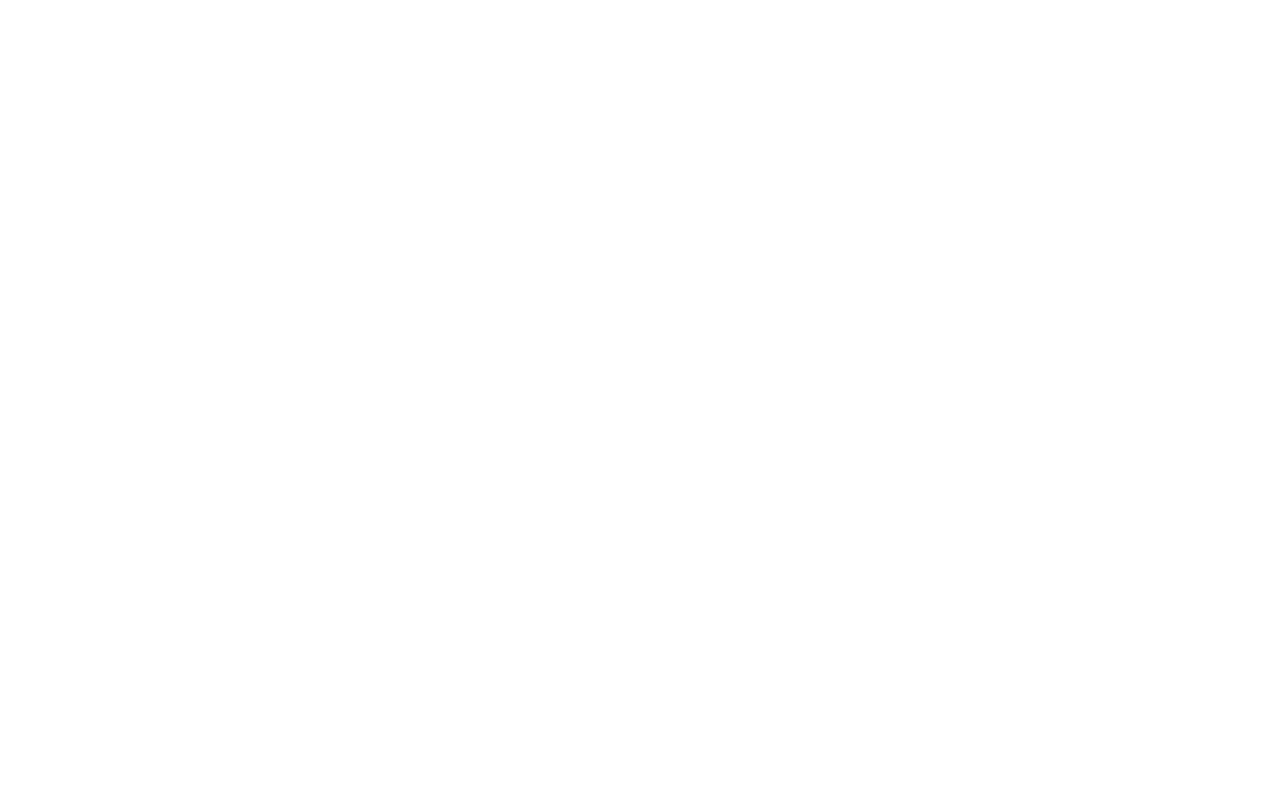
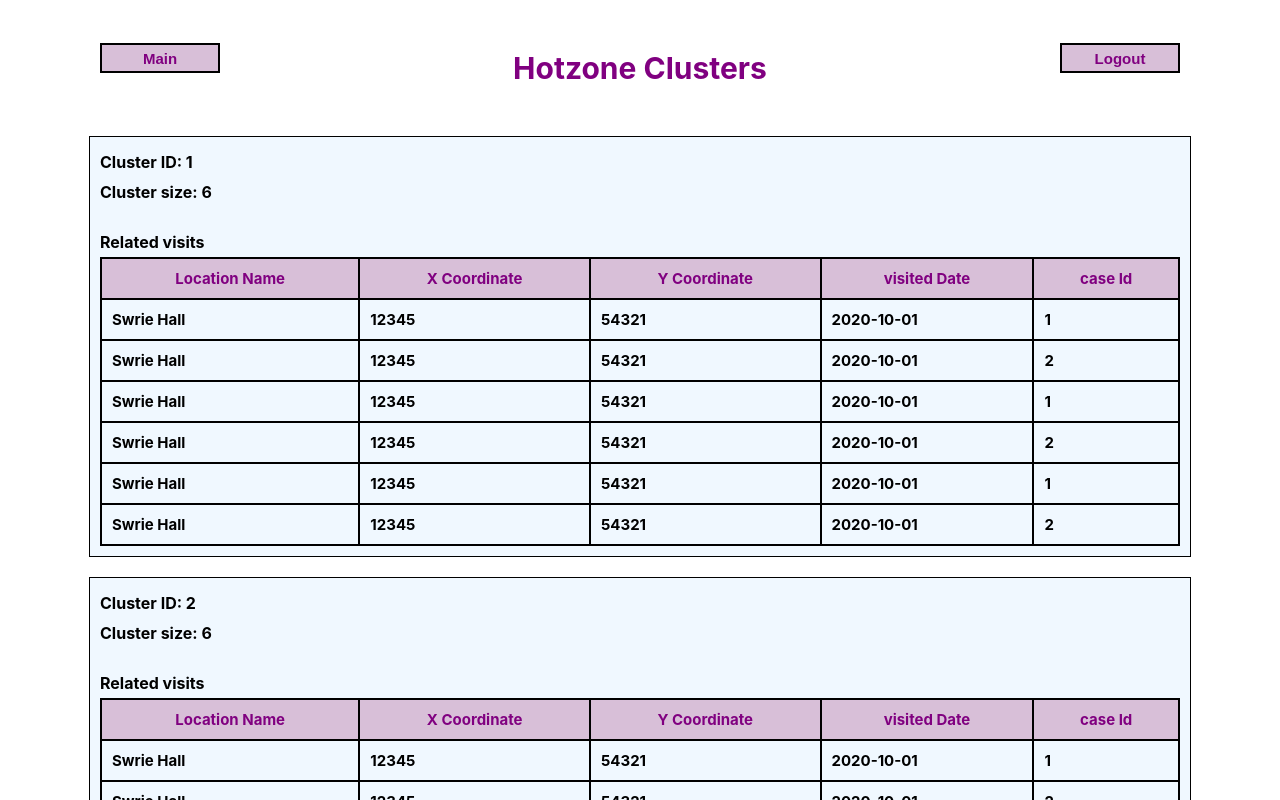
Before and after one commit to kau96kim/hotzone_front, a React (Create React App) app: page /cluster in a window 1280 px wide. Shown: the top 800 px of the page. Built offline with nearby package versions, Linux system fonts and the light colour scheme.

Commit message:
cluster page UI done

```diff
--- a/src/App.js
+++ b/src/App.js
@@ -1,14 +1,15 @@
 import React from "react";
-import { BrowserRouter as Router, Route } from "react-router-dom";
-import { Main, Case, Login } from "./components";
+import {BrowserRouter as Router, Route} from "react-router-dom";
+import {Case, Cluster, Login, Main} from "./components";
 import "./App.css";
 
 function App() {
   return (
     <Router>
-      <Route exact path="/" component={Main} />
-      <Route exact path="/login" component={Login} />
-      <Route path="/case/:caseId" component={Case} />
+      <Route exact path="/" component={Main}/>
+      <Route exact path="/login" component={Login}/>
+      <Route path="/case/:caseId" component={Case}/>
+      <Route exact path="/cluster" component={Cluster}/>
     </Router>
   );
 }
--- /dev/null
+++ b/src/common/ClusterInfo.js
@@ -0,0 +1,87 @@
+import React from "react";
+import styled from "styled-components";
+
+const ClusterWrapper = styled.div`
+  border-style: solid;
+  border-width: 1px;
+  display: flex;
+  flex-direction: column;
+  align-items: flex-start;
+  padding: 10px;
+  margin-bottom: 20px;
+  max-width: 1080px;
+  width: 100%;
+  background-color: aliceblue;
+  font-size: 1rem;
+  font-weight: bold;
+`;
+
+const ValueDisplay = styled.div`
+  margin: 5px 0;
+`;
+
+const Table = styled.table`
+  font-size: 15px;
+  border-collapse: collapse;
+  margin-left:auto;
+  margin-right:auto;
+  width: 100%;
+`;
+const Th = styled.th`
+  border: 2px solid black;
+  background-color: thistle;
+  color: purple;
+  font-weight: bold;
+  padding: 10px;
+`;
+const Td = styled.td`
+  border: 2px solid black;
+  padding: 10px;
+`;
+const Tr = styled.tr`
+  cursor: pointer;
+  :hover {
+      color: plum;
+  }
+`;
+
+const ClusterInfo = (props) => {
+  return (
+    <ClusterWrapper>
+      <ValueDisplay>
+        Cluster ID: {props.clusterId}
+      </ValueDisplay>
+      <ValueDisplay>
+        Cluster size: {props.clusterSize}
+      </ValueDisplay>
+      <br/>
+
+      <ValueDisplay>Related visits</ValueDisplay>
+
+      <Table>
+        <thead>
+        <tr>
+          <Th>Location Name</Th>
+          <Th>X Coordinate</Th>
+          <Th>Y Coordinate</Th>
+          <Th>visited Date</Th>
+          <Th>case Id</Th>
+        </tr>
+        </thead>
+        <tbody>
+        {props?.locations?.map((item, index) => (
+          <Tr key={index}>
+            <Td>{item.locationName}</Td>
+            <Td>{item.X}</Td>
+            <Td>{item.Y}</Td>
+            <Td>{item.visitedDate}</Td>
+            <Td>{item.caseId}</Td>
+          </Tr>))}
+        </tbody>
+      </Table>
+    </ClusterWrapper>
+
+  )
+}
+
+export default ClusterInfo;
--- /dev/null
+++ b/src/components/Cluster.js
@@ -0,0 +1,124 @@
+import React, {useState} from "react";
+import styled from "styled-components";
+import axios from "axios";
+import {useHistory} from "react-router-dom";
+import ClusterInfo from "../common/ClusterInfo";
+
+const MainWrapper = styled.div`
+  display: flex;
+  flex-direction: column;
+  align-items: center;
+`;
+
+const HeaderWrapper = styled.div`
+  max-width: 1080px;
+  width: 100%;
+  display: flex;
+  justify-content: space-between;
+  align-items: center;
+`;
+
+const Button = styled.button`
+  width: 120px;
+  height: 30px;
+  font-size: 15px;
+  font-weight: bold;
+  background-color: thistle;
+  border: 2px solid black;
+  color: purple;
+  margin-bottom: 20px;
+`;
+
+const Title = styled.div`
+  font-size: 30px;
+  font-weight: bold;
+  color: purple;
+  margin: 50px;
+`;
+
+
+
+const dummyData = [
+  {
+    locationName: "Swrie Hall",
+    X: 12345,
+    Y: 54321,
+    visitedDate: "2020-10-01",
+    caseId: 1
+  },
+  {
+    locationName: "Swrie Hall",
+    X: 12345,
+    Y: 54321,
+    visitedDate: "2020-10-01",
+    caseId: 2
+  },
+  {
+    locationName: "Swrie Hall",
+    X: 12345,
+    Y: 54321,
+    visitedDate: "2020-10-01",
+    caseId: 1
+  },
+  {
+    locationName: "Swrie Hall",
+    X: 12345,
+    Y: 54321,
+    visitedDate: "2020-10-01",
+    caseId: 2
+  },
+  {
+    locationName: "Swrie Hall",
+    X: 12345,
+    Y: 54321,
+    visitedDate: "2020-10-01",
+    caseId: 1
+  },
+  {
+    locationName: "Swrie Hall",
+    X: 12345,
+    Y: 54321,
+    visitedDate: "2020-10-01",
+    caseId: 2
+  },
+]
+
+const Cluster = () => {
+  const [clusters, setClusters] = useState(null);
+  const history = useHistory();
+
+  const goToMain = () => {
+    history.push("/");
+  };
+
+  const logout = () => {
+    console.log(localStorage.getItem("Authorization"));
+    axios
+      .post(`${process.env.REACT_APP_BACKEND_HOST}/staff/logout`, null, {
+        headers: {"Authorization": "Token " + localStorage.getItem("Authorization")}
+      })
+      .then((res) => {
+        localStorage.removeItem("Authorization");
+        history.push("/login");
+      })
+      .catch((error) => {
+        alert("There is something wrong with the server :(\nplease try again later!");
+      });
+  }
+
+  return (
+    <MainWrapper>
+      <HeaderWrapper>
+        <Button onClick={goToMain}>Main</Button>
+        <Title>Hotzone Clusters</Title>
+        <Button onClick={logout}>Logout</Button>
+      </HeaderWrapper>
+      <ClusterInfo clusterId={1} clusterSize={6} locations={dummyData}/>
+      <ClusterInfo clusterId={2} clusterSize={6} locations={dummyData}/>
+      <ClusterInfo clusterId={3} clusterSize={6} locations={dummyData}/>
+
+    </MainWrapper>
+  )
+};
+
+export default Cluster;
--- a/src/components/Main.js
+++ b/src/components/Main.js
@@ -5,6 +5,9 @@
 import axios from "axios";
 
 const MainWrapper = styled.div`
+  display: flex;
+  flex-direction: column;
+  align-items: center;
   text-align: center;
 `;
 const Table = styled.table`
@@ -37,10 +40,12 @@
   margin: 50px;
 `;
 
-const ButtonWrapper = styled.div`
-  margin-right: 20px;
-  margin-top: 20px;
-  text-align: right;
+const HeaderWrapper = styled.div`
+  max-width: 1080px;
+  width: 100%;
+  display: flex;
+  justify-content: space-between;
+  align-items: center;
 `;
 
 const Button = styled.button`
@@ -100,12 +105,19 @@
       });
   }
 
+  const goToCluster = () => {
+    history.push("/cluster");
+  };
+
   return (
     <MainWrapper>
-      <ButtonWrapper>
+
+      <HeaderWrapper>
+        <Button onClick={goToCluster}>Cluster</Button>
+        <Title>Case data</Title>
         <Button onClick={logout}>Logout</Button>
-      </ButtonWrapper>
-      <Title>Case data</Title>
+      </HeaderWrapper>
+
       <Table>
         <thead>
         <tr>
--- a/src/components/index.js
+++ b/src/components/index.js
@@ -1,3 +1,4 @@
 export {default as Main} from './Main';
 export {default as Case} from './Case';
 export {default as Login} from './Login';
+export {default as Cluster} from './Cluster';
```
